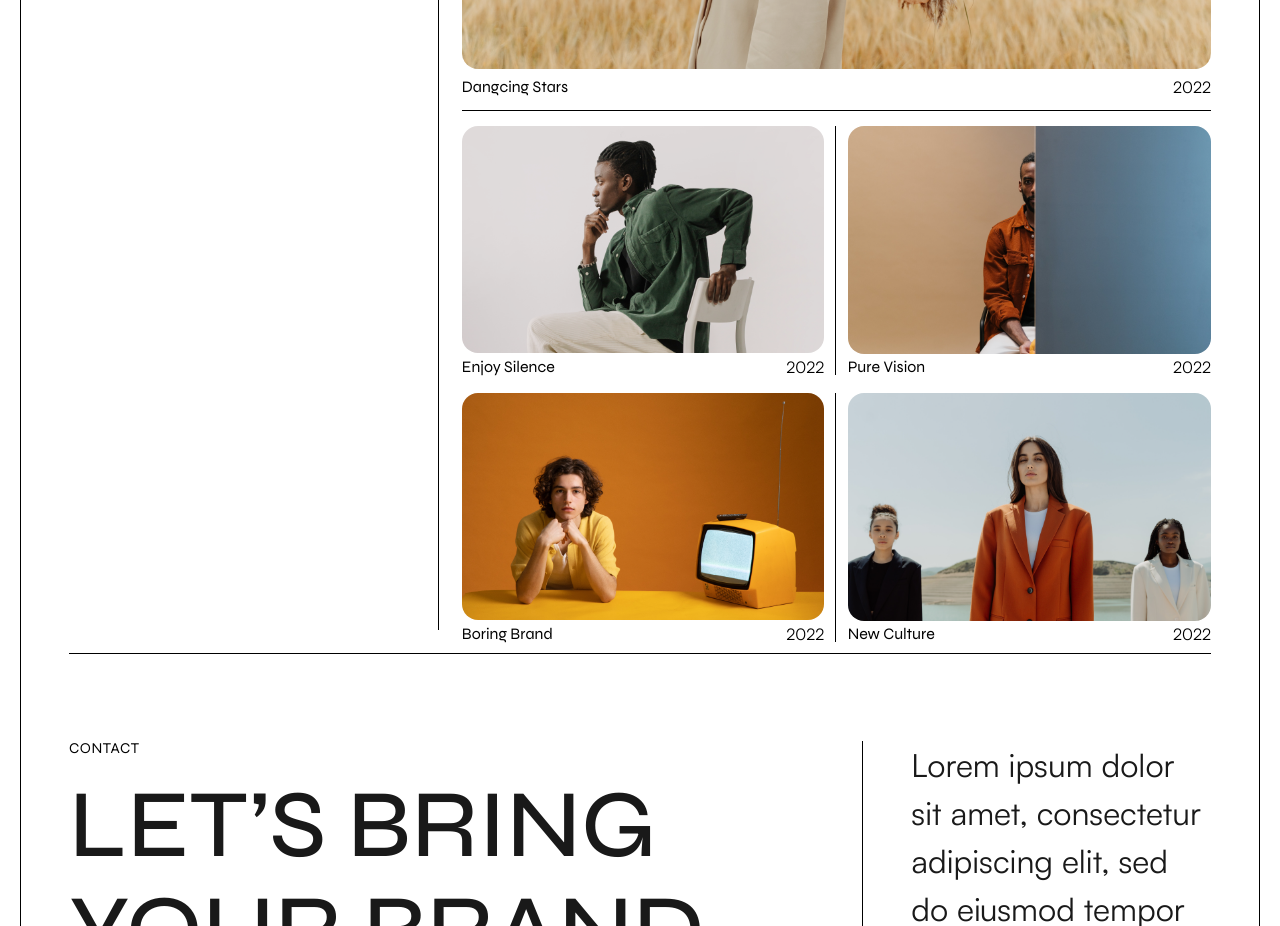
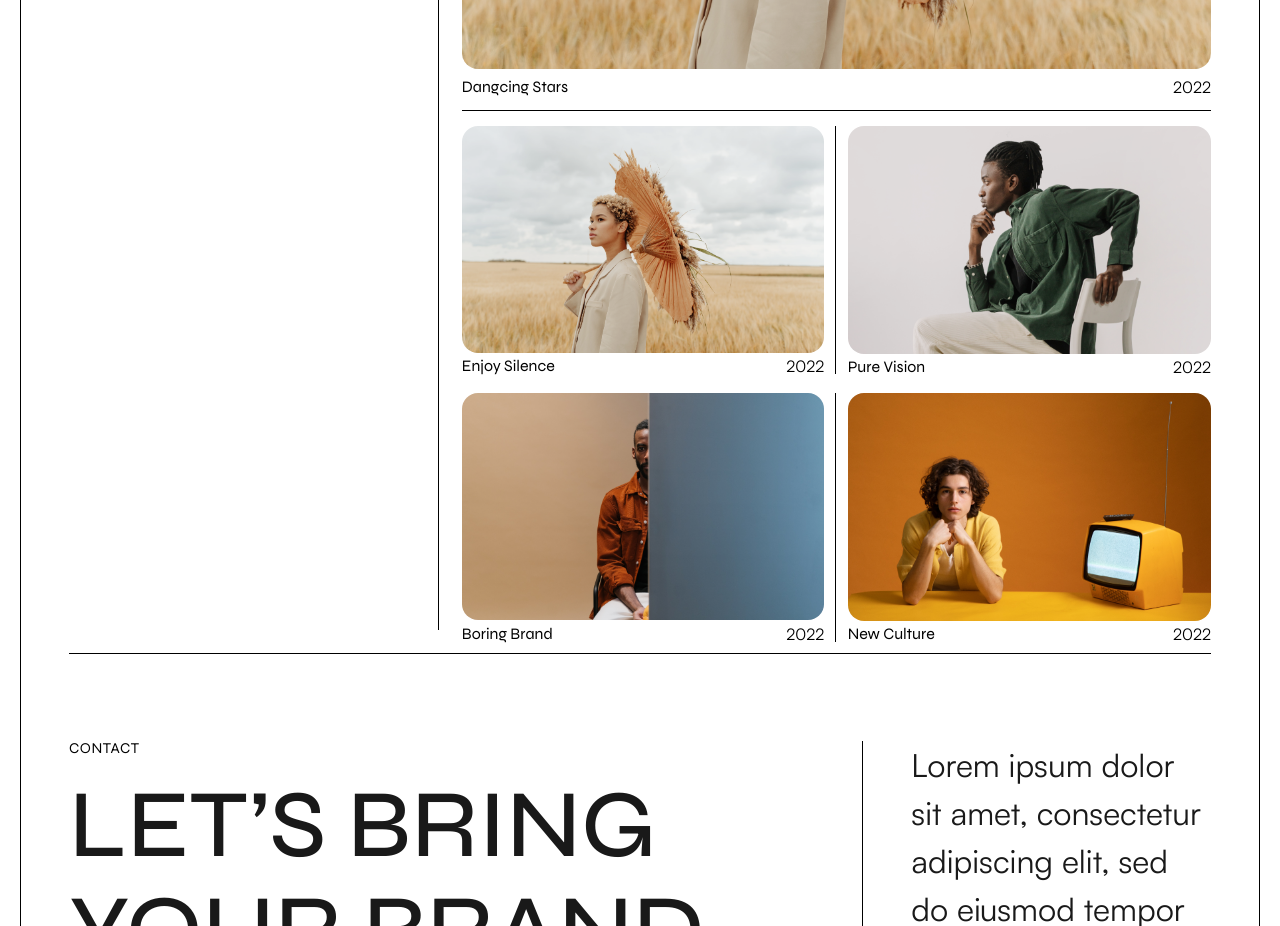
Before and after one commit to taodemy/website, a Next.js app: page / in a window 1280 px wide. Shown: the part 2480-3406 px from the top of the page. Built offline with nearby package versions, Linux system fonts and the light colour scheme.

Commit message:
add map to show picturedbox

```diff
--- a/components/base/Picturedbox.tsx
+++ b/components/base/Picturedbox.tsx
@@ -3,7 +3,6 @@ import { textFont, titleFont } from "../../pages/_app";
 
 interface MyProps {
   location: string;
-  className: string;
   title: string;
   hasBorder: boolean;
 }
--- a/components/general/FeaturedWorkSection.tsx
+++ b/components/general/FeaturedWorkSection.tsx
@@ -2,8 +2,38 @@ import Picturedbox from "../base/Picturedbox";
 import styles from "../../styles/FeaturedWork.module.css";
 import { textFont, titleFont } from "../../pages/_app";
 import Button from "../base/Button";
+import { useState } from "react";
 
 export default function Home() {
+  const [imgBoxes, setImgBoxes] = useState(
+    [
+      {
+        id: 1,
+        location: "img/featured-work-sec-img-1.png",
+        title: "Enjoy Silence",
+        hasBorder: true
+      },
+      {
+        id: 2,
+        location: "img/featured-work-sec-img-2.png",
+        title: "Pure Vision",
+        hasBorder: false
+      },
+      {
+        id: 3,
+        location: "img/featured-work-sec-img-3.png",
+        title: "Boring Brand",
+        hasBorder: true
+      },
+      {
+        id: 4,
+        location: "img/featured-work-sec-img-4.png",
+        title: "New Culture",
+        hasBorder: false
+      }
+    ]
+  )
+
   return (
     <div className={styles["featured-work"]}>
       <div className={styles["featured-work__left-container"]}>
@@ -28,30 +58,13 @@ export default function Home() {
         <div
           className={`${styles["featured-work__right-container-bottom"]} ${textFont.className} text-default`}
         >
-          <Picturedbox
-            className={styles["featured-work__small-img-1"]}
-            location="img/featured-work-sec-img-2.png"
-            title="Enjoy Silence"
-            hasBorder={true}
-          ></Picturedbox>
-          <Picturedbox
-            className={styles["featured-work__small-img-2"]}
-            location="img/featured-work-sec-img-3.png"
-            title="Pure Vision"
-            hasBorder={false}
-          ></Picturedbox>
-          <Picturedbox
-            className={styles["featured-work__small-img-3"]}
-            location="img/featured-work-sec-img-4.png"
-            title="Boring Brand"
-            hasBorder={true}
-          ></Picturedbox>
-          <Picturedbox
-            className={styles["featured-work__small-img-4"]}
-            location="img/featured-work-sec-img-5.png"
-            title="New Culture"
-            hasBorder={false}
-          ></Picturedbox>
+          {imgBoxes.map((box) => (
+            <Picturedbox key={box.id}
+              location={box.location}
+              title={box.title}
+              hasBorder={box.hasBorder}
+            ></Picturedbox>
+          ))}
         </div>
       </div>
     </div>
```
